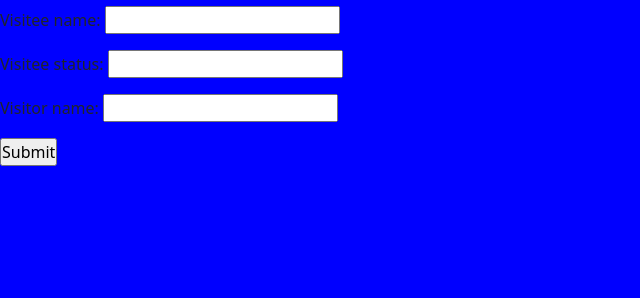
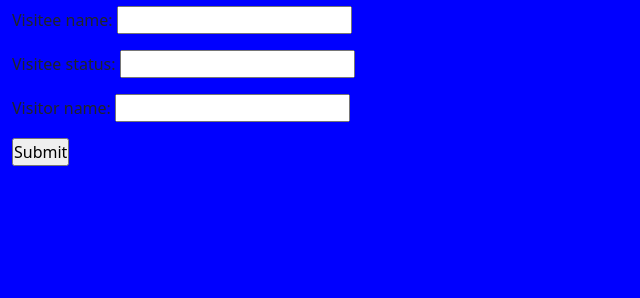
Before and after one commit to SJChesire/visitorlogbook, a Django app: page /create_visitee/ in a window 1280 px wide. Shown: the part 50-348 px from the top of the page, without its empty margins (0-640 px from the left). Run offline with Django 4.2, Linux system fonts and the light colour scheme.

Commit message:
add base

```diff
--- a/records/templates/records/base.html
+++ b/records/templates/records/base.html
@@ -17,7 +17,7 @@
      {% block header %} {% endblock %}
 </header>
 
-    <div id="content">
+    <div id="content" class="container-fluid">
         {% block content %} {% endblock %}
     </div>
 </body>
```
